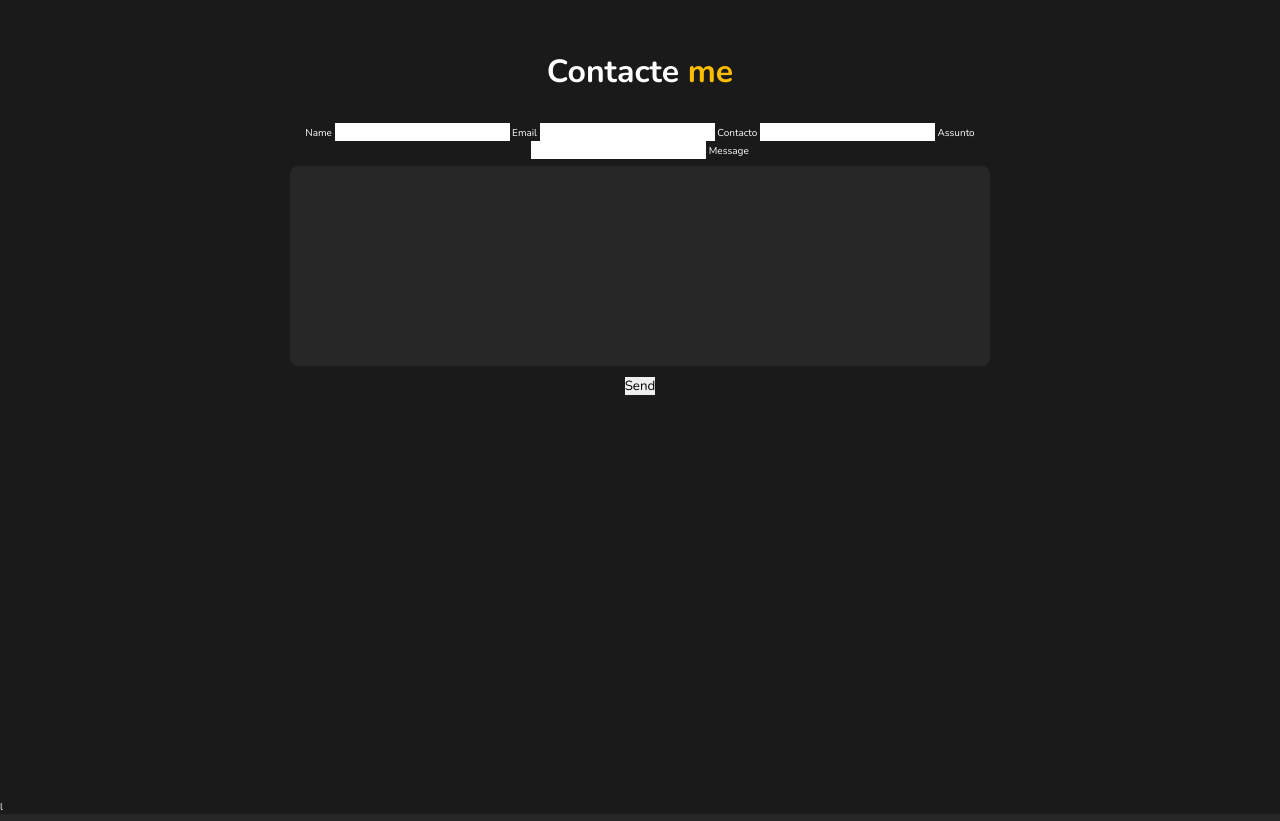
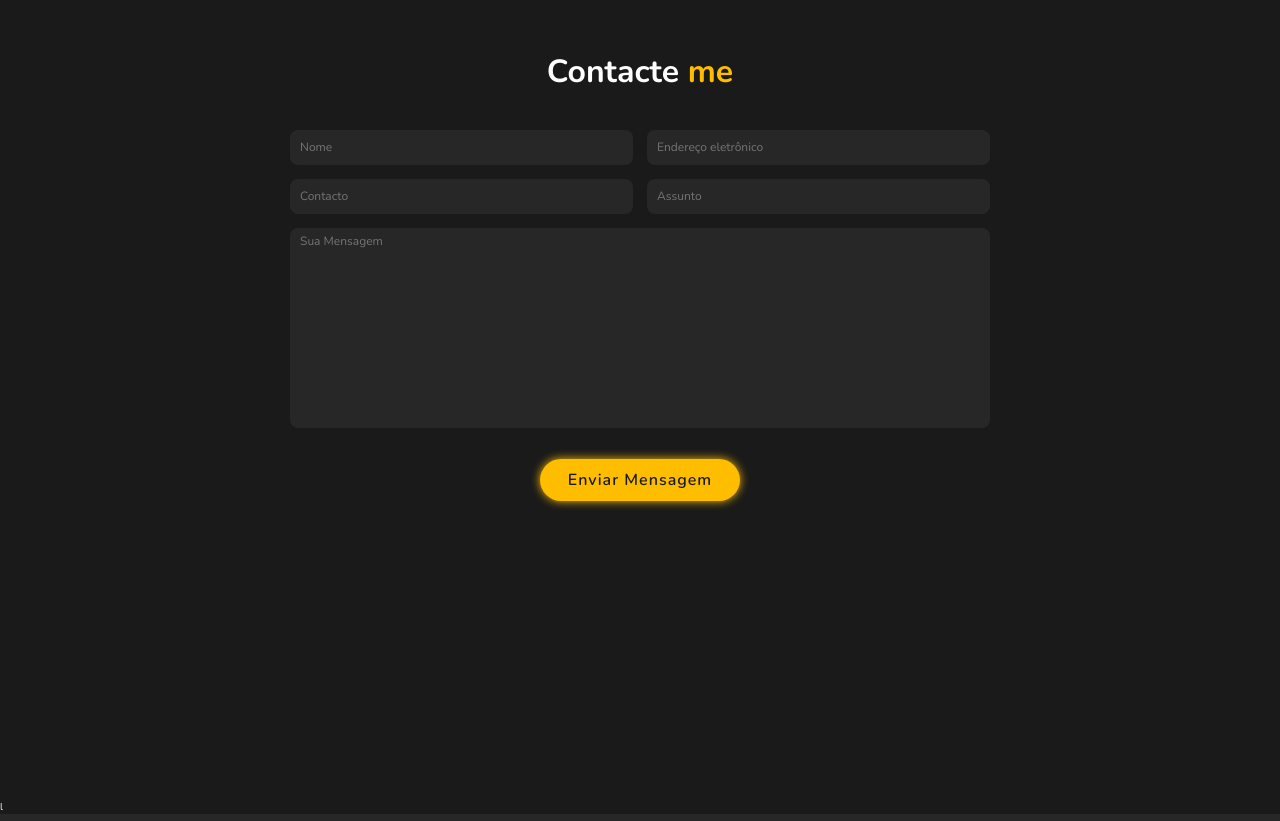
Before and after one commit to anaziojulioc-uxc/portfolio, a website: page index.html in a window 1280 px wide. Shown: the part 4160-4981 px from the top of the page. Drawn offline with nearby package versions, Linux system fonts and the light colour scheme.

Commit message:
Update contact form to use new submission method

```diff
--- a/index.html
+++ b/index.html
@@ -235,37 +235,16 @@
     <!-- ****  SECÇÃO DE CONTACTO **** -->
     <section class="contacto" id="contacto">
         <h2 class="heading">Contacte <span>me</span></h2>
-     <form action="https://api.staticforms.dev/submit" method="POST">
-  <input type="hidden" name="apiKey" value="sf_0f4806531a929a975365e4cf" />
-  <input type="hidden" name="subject" value="Contact form portfolio submission" />
-
-  <label>
-    Name
-    <input type="text" name="name" required />
-  </label>
-
-  <label>
-    Email
-    <input type="email" name="email" required />
-  </label>
-
-  <label>
-    Contacto
-    <input type="text" name="Numero" required />
-  </label>
-
-  <label>
-    Assunto
-    <input type="text" name="text" required />
-  </label>
-
-  <label>
-    Message
-    <textarea name="message" required></textarea>
-  </label>
-
-  <button type="submit">Send</button>
-</form>
+     <form action="https://formsubmit.co/anaziojulioc@gmail.com" method="POST" id="contact-form">
+            <div class="input-box">
+                <input type="text" name="name" placeholder="Nome" required>
+                <input type="email" name="email" placeholder="Endereço eletrônico" required>
+                <input type="text" name="Numero" placeholder="Contacto" required>
+                <input type="text" name="text" placeholder="Assunto" required>
+            </div>
+            <textarea name="mensagem" required cols="30" rows="10" placeholder="Sua Mensagem"></textarea>
+            <input type="submit" value="Enviar Mensagem" class="btn">
+        </form>
     </section>
 
     <!-- ****  SECÇÃO DE RODAPE **** -->l
```
